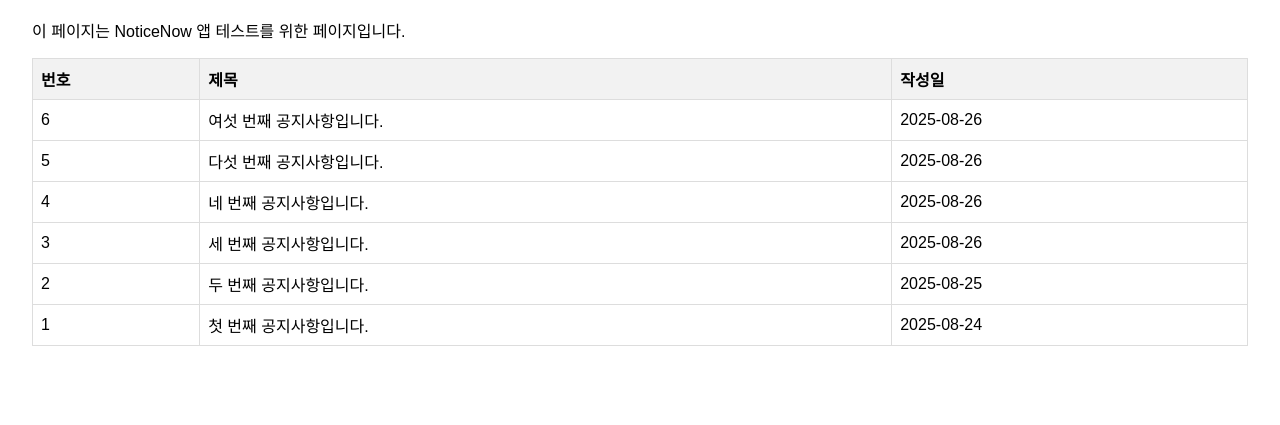
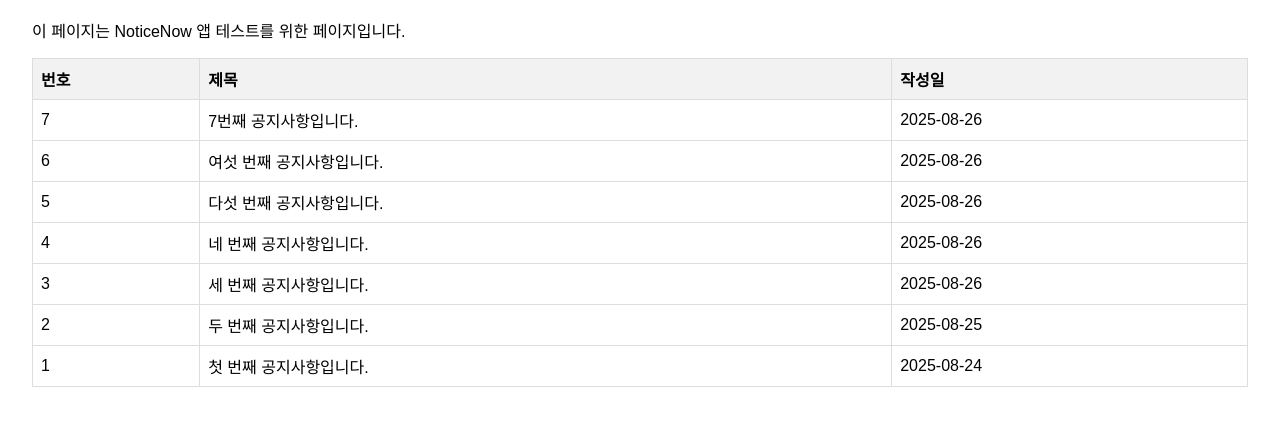
Before and after one commit to dev-dohoon/notice-test-server, a plain HTML site: page index.html in a window 1280 px wide. Shown: the part 81-506 px from the top of the page. Drawn offline with Linux system fonts and the light colour scheme.

Commit message:
Update index.html

```diff
--- a/index.html
+++ b/index.html
@@ -27,6 +27,11 @@
         </thead>
         <tbody>
             <!-- 여기에 있는 <tr> 태그의 개수가 공지사항의 개수가 됩니다. -->
+            <tr>
+                <td>7</td>
+                <td>7번째 공지사항입니다.</td>
+                <td>2025-08-26</td>
+            </tr>
             <tr>
                 <td>6</td>
                 <td>여섯 번째 공지사항입니다.</td>
```
